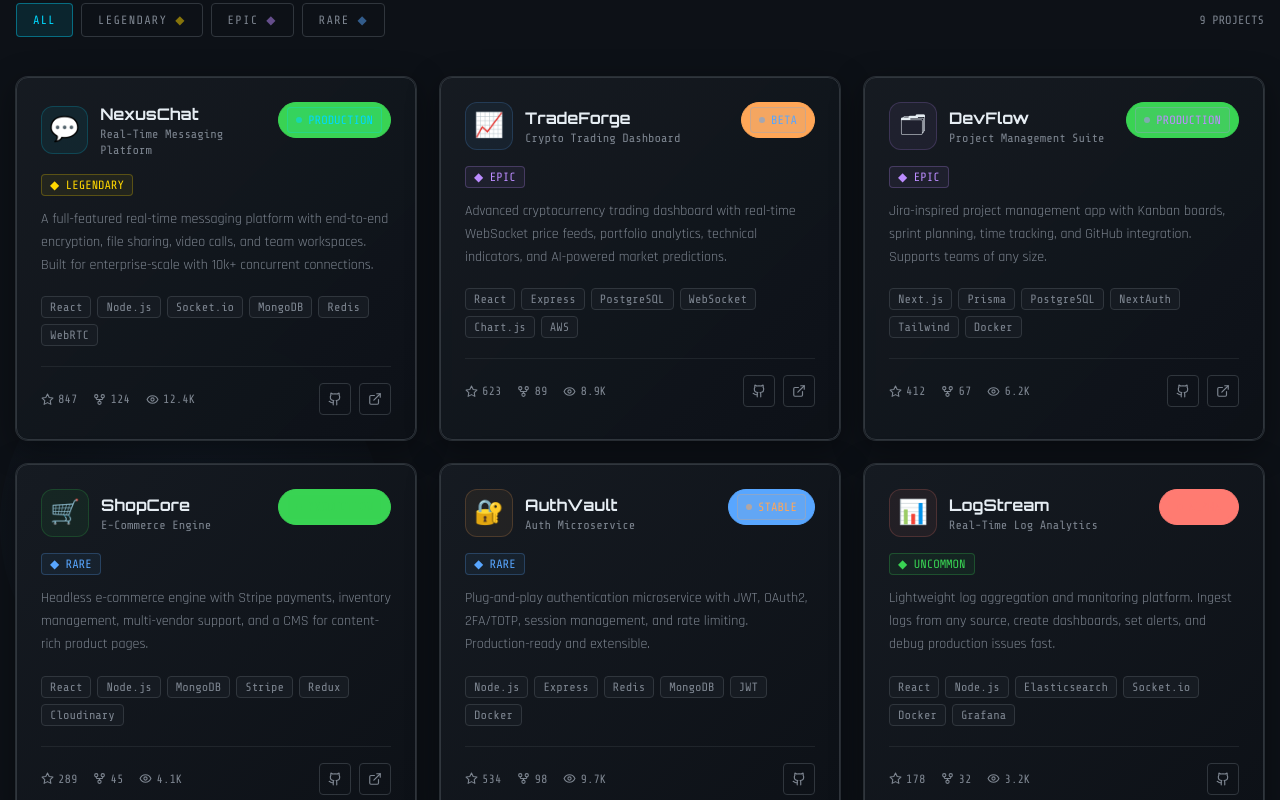
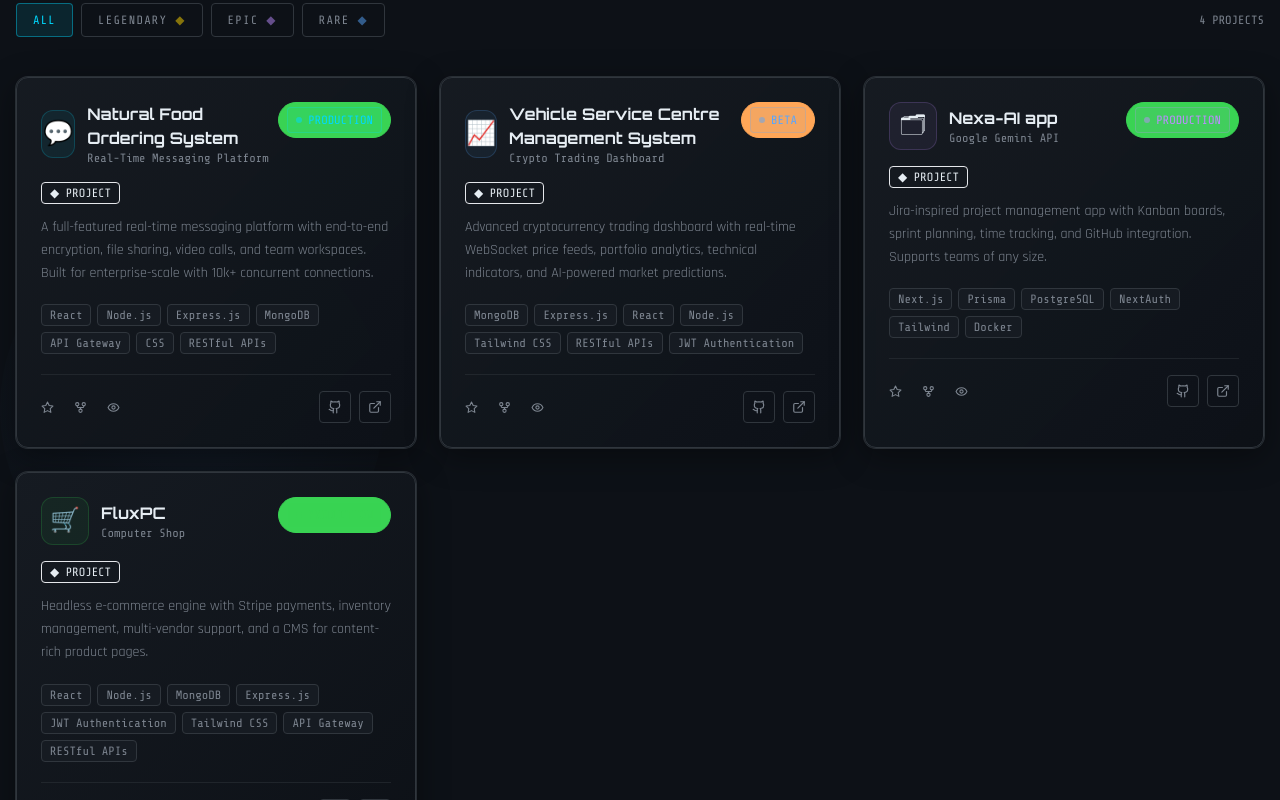
Before and after one commit to channa-sugathadasa/my-portfolio, a React (Vite) app: page / in a window 1280 px wide. Shown: the part 3180-3980 px from the top of the page. Built offline with nearby package versions, Linux system fonts and the light colour scheme.

Commit message:
Update project details in Projects component, including titles, tags, and GitHub links ✏️

```diff
--- a/src/components/Projects.jsx
+++ b/src/components/Projects.jsx
@@ -4,147 +4,67 @@ import { Github, ExternalLink, Star, GitFork, Eye } from 'lucide-react';
 const projects = [
   {
     id: 1,
-    title: 'NexusChat',
+    title: 'Natural Food Ordering System',
     subtitle: 'Real-Time Messaging Platform',
     description: 'A full-featured real-time messaging platform with end-to-end encryption, file sharing, video calls, and team workspaces. Built for enterprise-scale with 10k+ concurrent connections.',
     image: '💬',
     color: '#00d9ff',
-    tags: ['React', 'Node.js', 'Socket.io', 'MongoDB', 'Redis', 'WebRTC'],
-    stats: { stars: 847, forks: 124, views: '12.4K' },
+    tags: ['React', 'Node.js', 'Express.js', 'MongoDB', 'API Gateway', 'CSS', 'RESTful APIs'],
+    stats: {},
+    status: 'PRODUCTION',
+    statusColor: 'gh-green',
+    github: 'https://github.com/channa-sugathadasa/Food-ordering-system.git',
+    live: 'https://example.com',
+    featured: true,
+    difficulty: 'PROJECT',
+  },
+  {
+    id: 2,
+    title: 'Vehicle Service Centre Management System ',
+    subtitle: 'Crypto Trading Dashboard',
+    description: 'Advanced cryptocurrency trading dashboard with real-time WebSocket price feeds, portfolio analytics, technical indicators, and AI-powered market predictions.',
+    image: '📈',
+    color: '#58a6ff',
+    tags: ['MongoDB', 'Express.js', 'React', 'Node.js', 'Tailwind CSS', 'RESTful APIs', 'JWT Authentication'],
+    stats: {  },
+    status: 'BETA',
+    statusColor: 'gh-orange',
+    github: 'https://github.com/channa-sugathadasa/vehicle-service-centre-management-system.git',
+    live: 'https://example.com',
+    featured: true,
+    difficulty: 'PROJECT',
+  },
+  {
+    id: 3,
+    title: 'Nexa-AI app',
+    subtitle: 'Google Gemini API',
+    description: 'Jira-inspired project management app with Kanban boards, sprint planning, time tracking, and GitHub integration. Supports teams of any size.',
+    image: '🗂',
+    color: '#bc8cff',
+    tags: ['Next.js', 'Prisma', 'PostgreSQL', 'NextAuth', 'Tailwind', 'Docker'],
+    stats: {  },
     status: 'PRODUCTION',
     statusColor: 'gh-green',
     github: 'https://github.com',
     live: 'https://example.com',
     featured: true,
-    difficulty: 'LEGENDARY',
-  },
-  {
-    id: 2,
-    title: 'TradeForge',
-    subtitle: 'Crypto Trading Dashboard',
-    description: 'Advanced cryptocurrency trading dashboard with real-time WebSocket price feeds, portfolio analytics, technical indicators, and AI-powered market predictions.',
-    image: '📈',
-    color: '#58a6ff',
-    tags: ['React', 'Express', 'PostgreSQL', 'WebSocket', 'Chart.js', 'AWS'],
-    stats: { stars: 623, forks: 89, views: '8.9K' },
-    status: 'BETA',
-    statusColor: 'gh-orange',
-    github: 'https://github.com',
-    live: 'https://example.com',
-    featured: true,
-    difficulty: 'EPIC',
-  },
-  {
-    id: 3,
-    title: 'DevFlow',
-    subtitle: 'Project Management Suite',
-    description: 'Jira-inspired project management app with Kanban boards, sprint planning, time tracking, and GitHub integration. Supports teams of any size.',
-    image: '🗂',
-    color: '#bc8cff',
-    tags: ['Next.js', 'Prisma', 'PostgreSQL', 'NextAuth', 'Tailwind', 'Docker'],
-    stats: { stars: 412, forks: 67, views: '6.2K' },
-    status: 'PRODUCTION',
-    statusColor: 'gh-green',
-    github: 'https://github.com',
-    live: 'https://example.com',
-    featured: true,
-    difficulty: 'EPIC',
+    difficulty: 'PROJECT',
   },
   {
     id: 4,
-    title: 'ShopCore',
-    subtitle: 'E-Commerce Engine',
+    title: 'FluxPC',
+    subtitle: 'Computer Shop',
     description: 'Headless e-commerce engine with Stripe payments, inventory management, multi-vendor support, and a CMS for content-rich product pages.',
     image: '🛒',
     color: '#39d353',
-    tags: ['React', 'Node.js', 'MongoDB', 'Stripe', 'Redux', 'Cloudinary'],
-    stats: { stars: 289, forks: 45, views: '4.1K' },
+    tags: ['React', 'Node.js', 'MongoDB', 'Express.js', 'JWT Authentication', 'Tailwind CSS','API Gateway','RESTful APIs'],
+    stats: { },
     status: 'PRODUCTION',
     statusColor: 'gh-green',
     github: 'https://github.com',
     live: 'https://example.com',
     featured: false,
-    difficulty: 'RARE',
-  },
-  {
-    id: 5,
-    title: 'AuthVault',
-    subtitle: 'Auth Microservice',
-    description: 'Plug-and-play authentication microservice with JWT, OAuth2, 2FA/TOTP, session management, and rate limiting. Production-ready and extensible.',
-    image: '🔐',
-    color: '#ffa657',
-    tags: ['Node.js', 'Express', 'Redis', 'MongoDB', 'JWT', 'Docker'],
-    stats: { stars: 534, forks: 98, views: '9.7K' },
-    status: 'STABLE',
-    statusColor: 'gh-blue',
-    github: 'https://github.com',
-    live: null,
-    featured: false,
-    difficulty: 'RARE',
-  },
-  {
-    id: 6,
-    title: 'LogStream',
-    subtitle: 'Real-Time Log Analytics',
-    description: 'Lightweight log aggregation and monitoring platform. Ingest logs from any source, create dashboards, set alerts, and debug production issues fast.',
-    image: '📊',
-    color: '#ff7b72',
-    tags: ['React', 'Node.js', 'Elasticsearch', 'Socket.io', 'Docker', 'Grafana'],
-    stats: { stars: 178, forks: 32, views: '3.2K' },
-    status: 'ALPHA',
-    statusColor: 'gh-red',
-    github: 'https://github.com',
-    live: null,
-    featured: false,
-    difficulty: 'UNCOMMON',
-  },
-  {
-    id: 3,
-    title: 'DevFlow',
-    subtitle: 'Project Management Suite',
-    description: 'Jira-inspired project management app with Kanban boards, sprint planning, time tracking, and GitHub integration. Supports teams of any size.',
-    image: '🗂',
-    color: '#bc8cff',
-    tags: ['Next.js', 'Prisma', 'PostgreSQL', 'NextAuth', 'Tailwind', 'Docker'],
-    stats: { stars: 412, forks: 67, views: '6.2K' },
-    status: 'PRODUCTION',
-    statusColor: 'gh-green',
-    github: 'https://github.com',
-    live: 'https://example.com',
-    featured: true,
-    difficulty: 'EPIC',
-  },
-  {
-    id: 3,
-    title: 'DevFlow',
-    subtitle: 'Project Management Suite',
-    description: 'Jira-inspired project management app with Kanban boards, sprint planning, time tracking, and GitHub integration. Supports teams of any size.',
-    image: '🗂',
-    color: '#bc8cff',
-    tags: ['Next.js', 'Prisma', 'PostgreSQL', 'NextAuth', 'Tailwind', 'Docker'],
-    stats: { stars: 412, forks: 67, views: '6.2K' },
-    status: 'PRODUCTION',
-    statusColor: 'gh-green',
-    github: 'https://github.com',
-    live: 'https://example.com',
-    featured: true,
-    difficulty: 'EPIC',
-  },
-  {
-    id: 3,
-    title: 'DevFlow',
-    subtitle: 'Project Management Suite',
-    description: 'Jira-inspired project management app with Kanban boards, sprint planning, time tracking, and GitHub integration. Supports teams of any size.',
-    image: '🗂',
-    color: '#bc8cff',
-    tags: ['Next.js', 'Prisma', 'PostgreSQL', 'NextAuth', 'Tailwind', 'Docker'],
-    stats: { stars: 412, forks: 67, views: '6.2K' },
-    status: 'PRODUCTION',
-    statusColor: 'gh-green',
-    github: 'https://github.com',
-    live: 'https://example.com',
-    featured: true,
-    difficulty: 'EPIC',
+    difficulty: 'PROJECT',
   },
 ];
 
```
